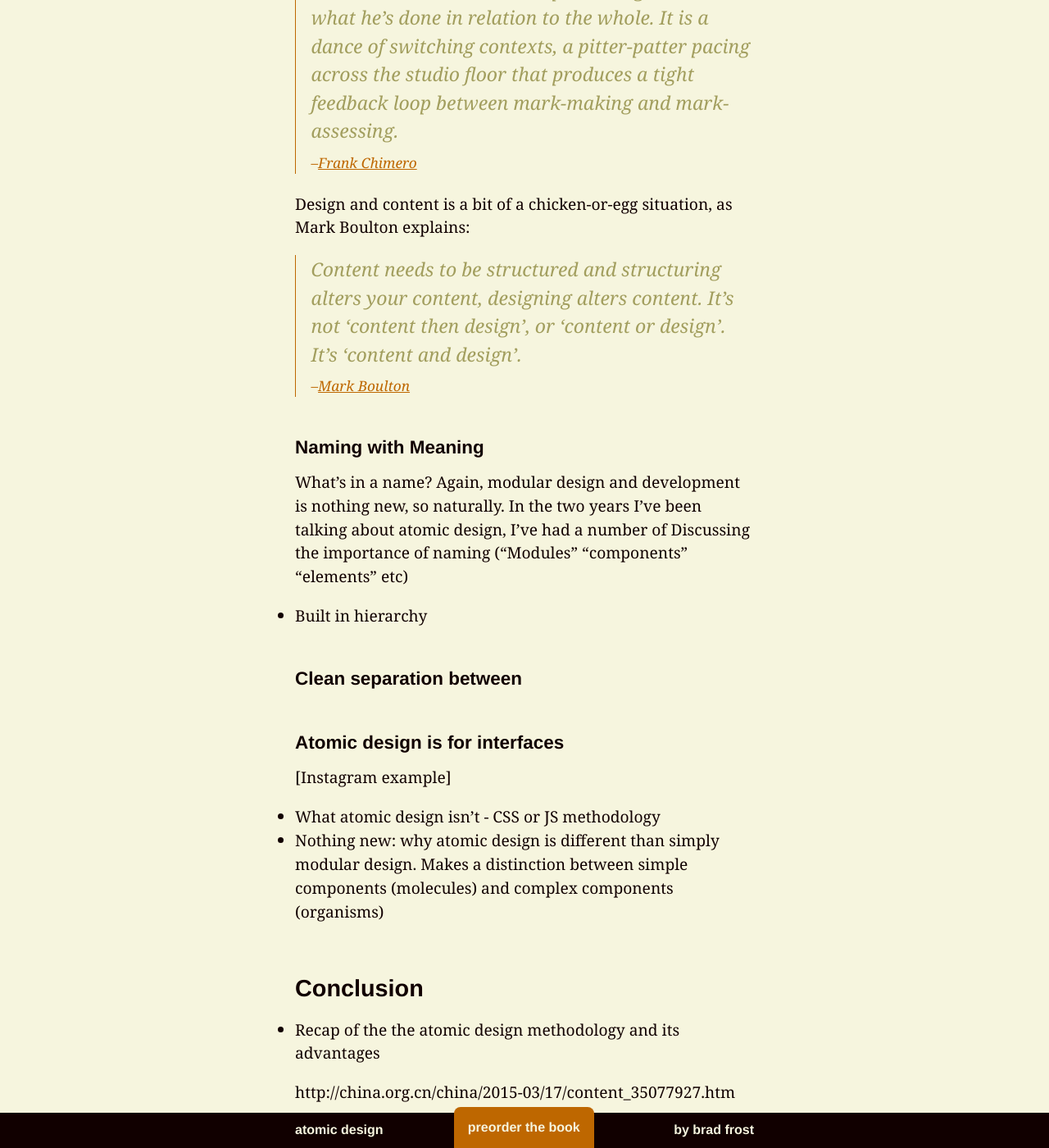
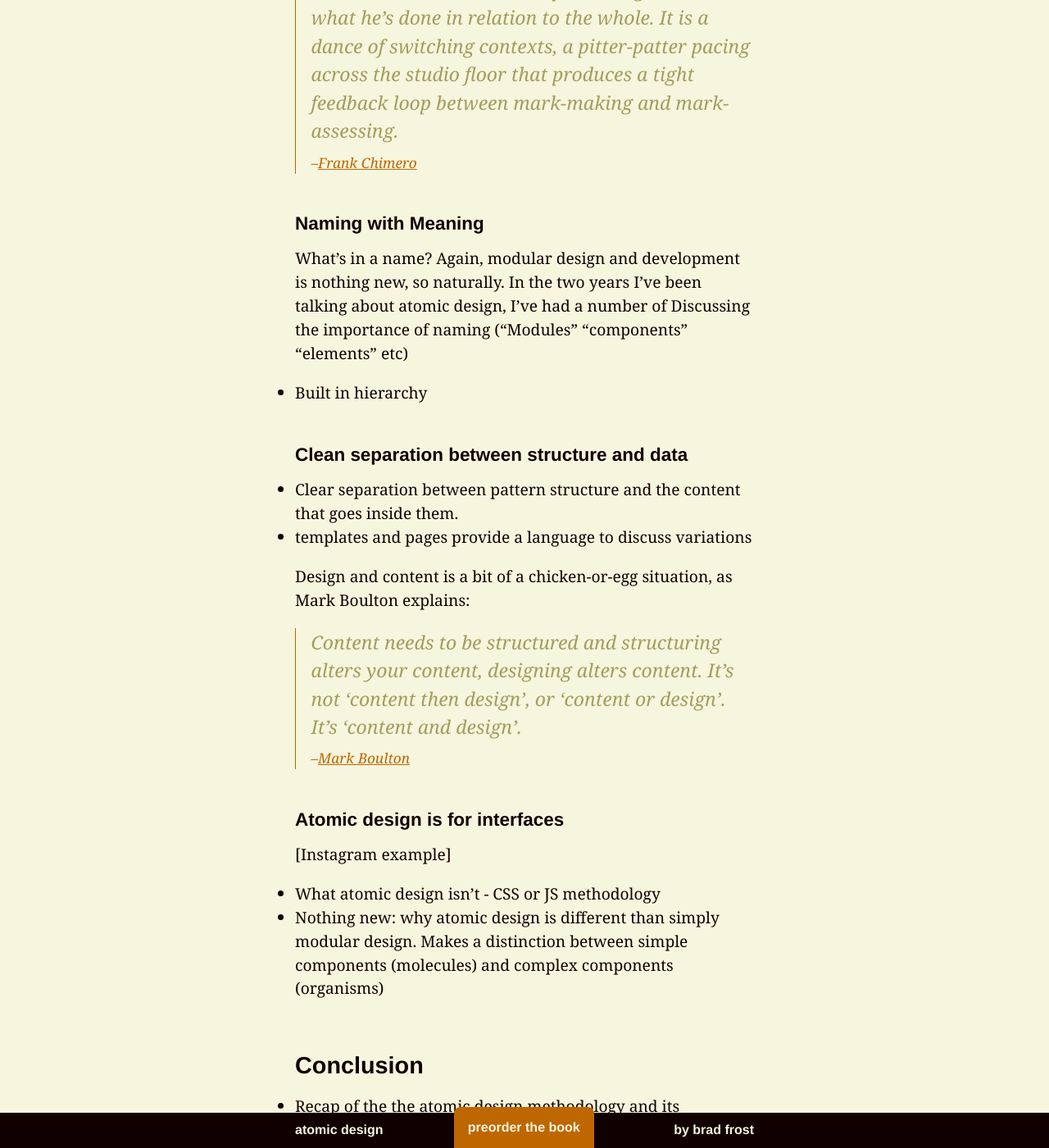
Before and after one commit to bradfrost/atomic-design, a Jekyll site: the page built from chapter-2.md, in a window 1280 px wide and 1400 px high, scrolled down 26089 px. Shown: the whole window at 82% size. Built offline with Jekyll 4.4.1, drawn with Linux system fonts in a browser that asks for light colours.

Commit message:
Chapter 2 draft
Atomic design advantages

```diff
--- a/chapter-2.md
+++ b/chapter-2.md
@@ -173,16 +173,18 @@ So why do all of this? What's atomic design good for? These are valid questions.
 
 > The painter, when at a distance from the easel, can assess and analyze the whole of the work from this vantage. He scrutinizes and listens, chooses the next stroke to make, then approaches the canvas to do it. Then, he steps back again to see what he’s done in relation to the whole. It is a dance of switching contexts, a pitter-patter pacing across the studio floor that produces a tight feedback loop between mark-making and mark-assessing. <cite>[Frank Chimero](http://read.shapeofdesignbook.com/chapter01.html)</cite>
 
-Design and content is a bit of a chicken-or-egg situation, as Mark Boulton explains:
-
-> Content needs to be structured and structuring alters your content, designing alters content. It’s not ‘content then design’, or ‘content or design’. It’s ‘content and design’. <cite>[Mark Boulton](http://www.markboulton.co.uk/journal/structure-first-content-always)</cite>
-
 
 ### Naming with Meaning
 What's in a name? Again, modular design and development is nothing new, so naturally. In the two years I've been talking about atomic design, I've had a number of Discussing the importance of naming ("Modules" "components" "elements" etc)
 - Built in hierarchy
 
-### Clean separation between
+### Clean separation between structure and data
+- Clear separation between pattern structure and the content that goes inside them.
+- templates and pages provide a language to discuss variations
+
+Design and content is a bit of a chicken-or-egg situation, as Mark Boulton explains:
+
+> Content needs to be structured and structuring alters your content, designing alters content. It’s not ‘content then design’, or ‘content or design’. It’s ‘content and design’. <cite>[Mark Boulton](http://www.markboulton.co.uk/journal/structure-first-content-always)</cite>
 
 ### Atomic design is for interfaces
 [Instagram example]
```
Also changed, not shown: 1 other file.
